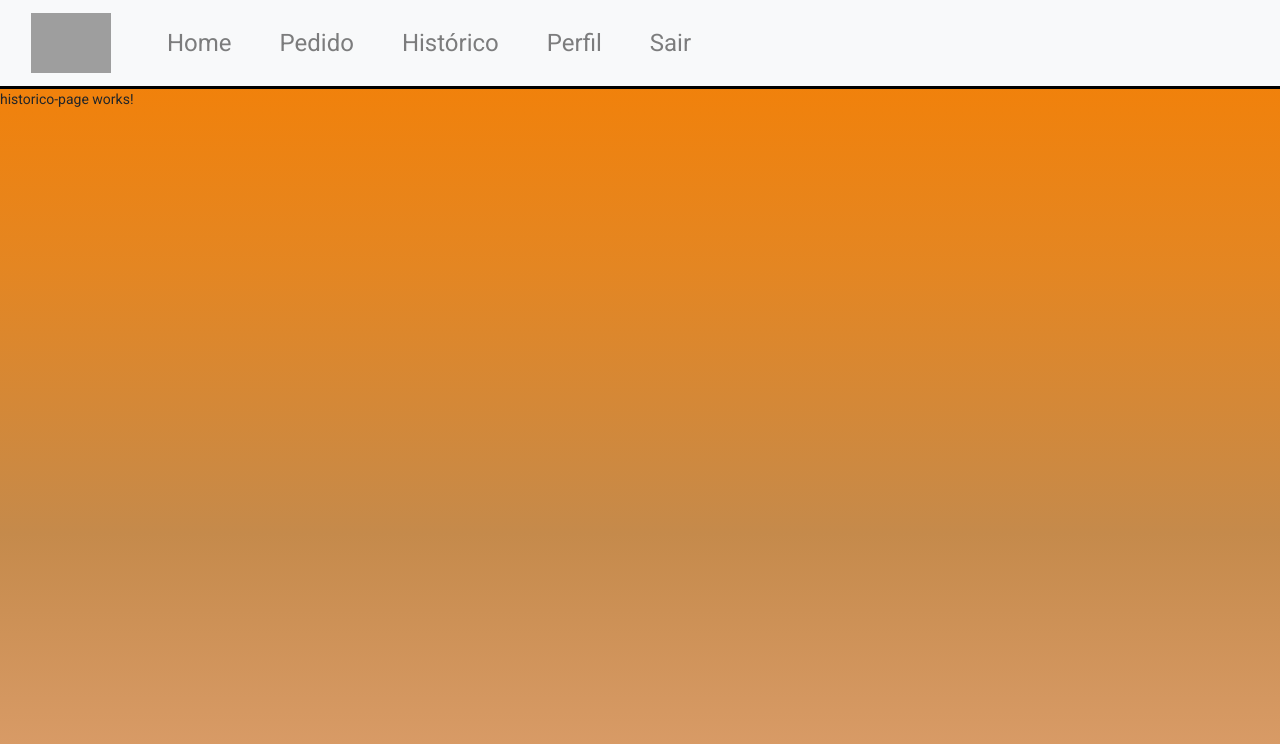
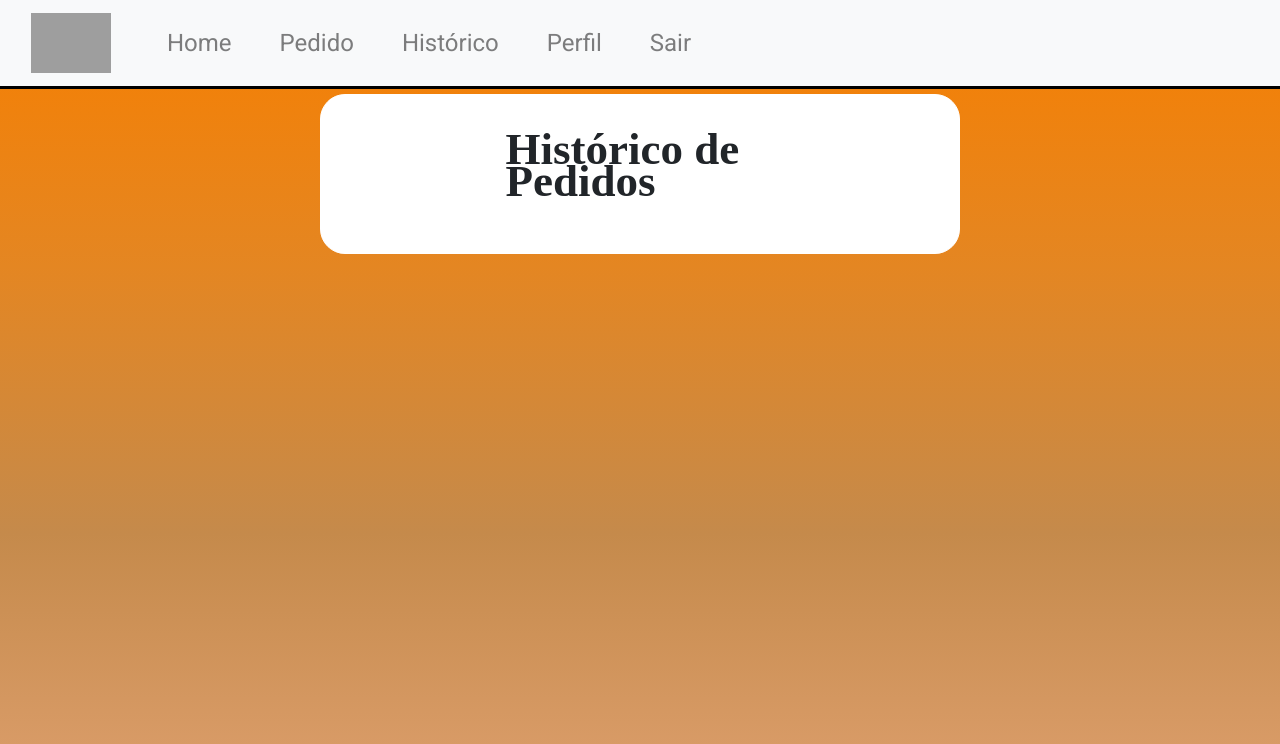
Before and after one commit to Aznaya/DeliveryMineiroFrontend, an Angular app: page /historico in a window 1280 px wide. Shown: the top 744 px of the page. Built offline with nearby package versions, Linux system fonts and the light colour scheme; grey boxes are pictures that could not be loaded; what ngx-mask would draw is missing.

Commit message:
Tela Historico de Pedidos

```diff
--- a/src/app/pages/historico-page/historico-page.component.css
+++ b/src/app/pages/historico-page/historico-page.component.css
@@ -0,0 +1,34 @@
+h1 {
+	font-family: "Satisfy", "Brush Script MT", "Lucida Handwriting", cursive;
+	font-size: 45px;
+	font-weight: bold;
+	display: flex;
+	justify-content: center;
+	padding-bottom: 3px;
+}
+
+h3 {
+	display: flex;
+	justify-content: center;
+	color: darkgray;
+}
+
+input:hover {
+	border-color: #F77F00;
+}
+
+input:focus {
+	border-color: #F77F00;
+}
+
+.form {
+	border-radius: 25px;
+	height: 50%;
+}
+
+.componente {
+  width: 50%;
+	margin-top: 5px;
+	display: inline-flex;
+	justify-content: center;
+}
--- a/src/app/pages/historico-page/historico-page.component.html
+++ b/src/app/pages/historico-page/historico-page.component.html
@@ -1,2 +1,17 @@
 <app-nav-bar></app-nav-bar>
-<p>historico-page works!</p>
+<div class="d-flex justify-content-center align-items-center">
+    <div class="componente">
+      <div class="form border border-white bg-white p-3 w-100">
+        <div class="d-flex justify-content-center align-items-center">
+            <div class="componente">
+              <div class="form border border-white bg-white p-3 w-100">
+                <div class="pb-1">
+                  <h1>Histórico de Pedidos</h1>
+
+                </div>
+               </div>
+            </div>
+          </div>
+      </div>
+    </div>
+  </div>
```
